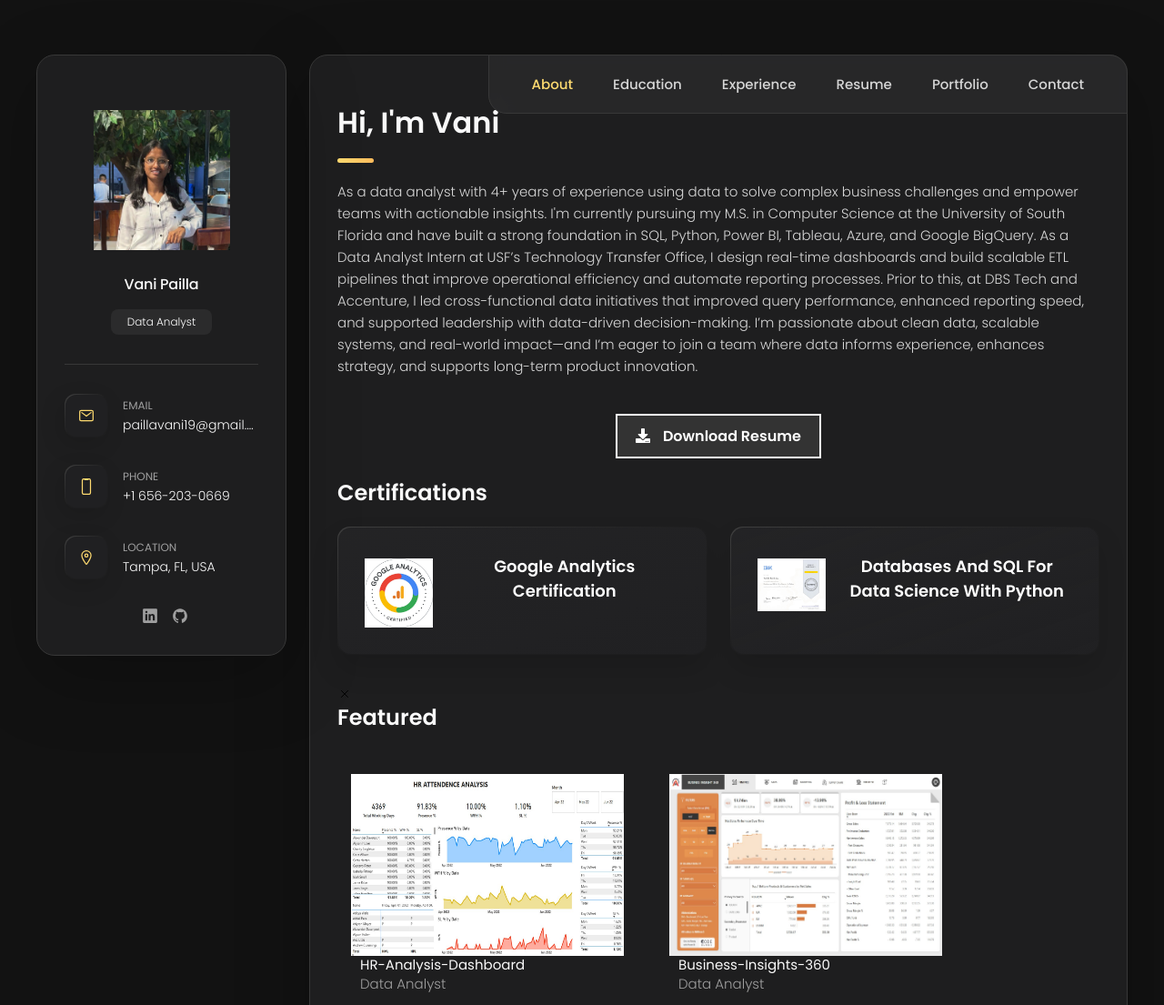
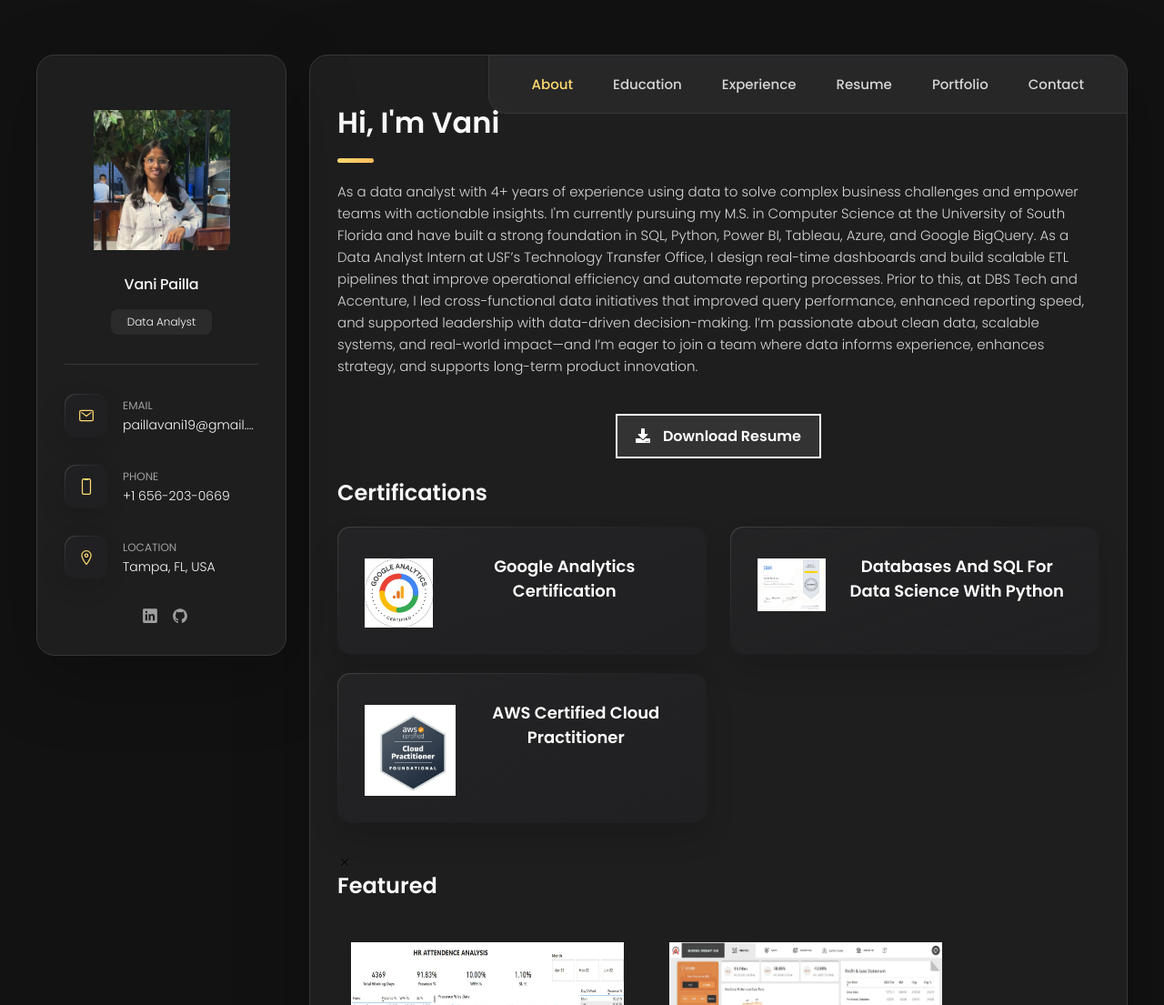
Before and after one commit to Vani24reddy/Vani24reddy.github.io, a plain HTML site: page index.html in a window 1280 px wide. Shown: the top 1105 px of the page at 91% size. Drawn offline with nearby package versions, Linux system fonts and the light colour scheme.

Commit message:
Added new certification to portfolio

```diff
--- a/index.html
+++ b/index.html
@@ -398,24 +398,24 @@
 
             </li>
 
-            <!-- <li class="service-item">
+             <li class="service-item">
 
               <div class="service-icon-box">
-                <img src="./assets/images/aws-academy-graduate-aws-academy-cloud-security-foundations.png"
+                <img src="assets\images\AWS Cloud.jpg"
                 alt="AWS Academy" width="100",height="100">
               </div>
 
               <div class="service-content-box">
                 <h4 class="h4 service-item-title">
-                  <a href="https://www.credly.com/badges/65d38368-5f9a-4152-a15a-1973e026342a/public_url" style="color:white;" >AWS Academy Cloud Security Foundations</a>
+                  <a href="https://www.credly.com/badges/13a0f690-1942-45c2-82d7-f3268d845460" style="color:white;" >AWS Certified Cloud Practitioner</a>
                 </h4>
 
                 <p class="service-item-text">
-                   I make high-quality photos of any category at a professional level.
+                   <!--I make high-quality photos of any category at a professional level. -->
                 </p>
               </div>
 
-            </li> -->
+            </li>
 
 
           </ul>
```
Also changed, not shown: assets/images/AWS Cloud.jpg (added).
